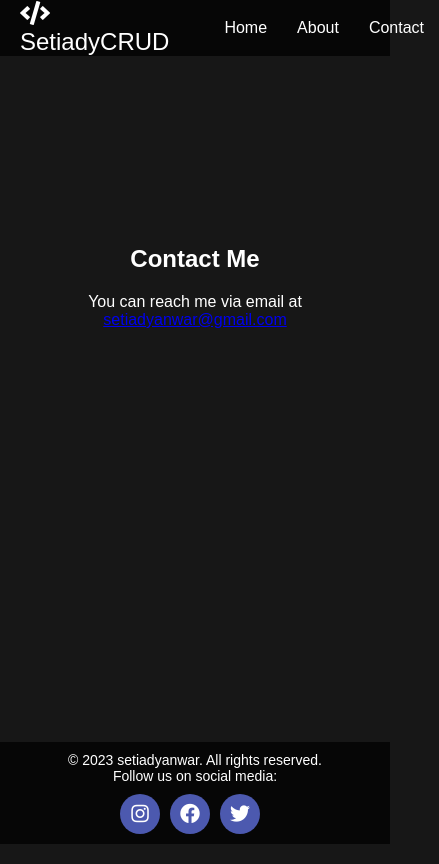
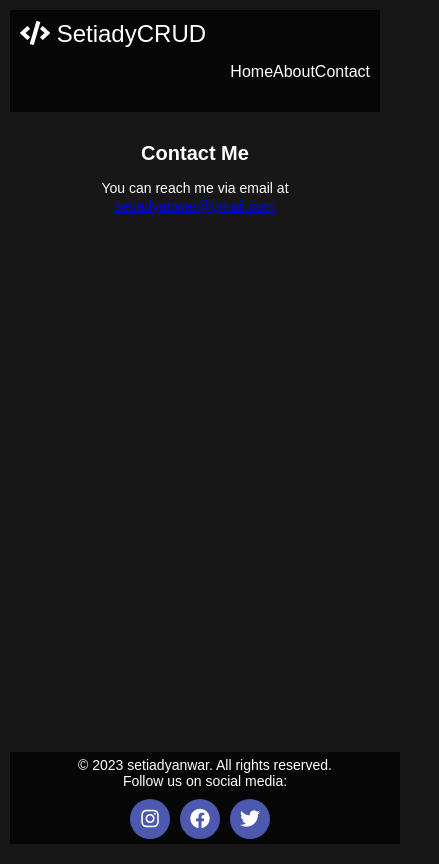
Before and after one commit to setiadyanwar/CRUDJS, a plain HTML site: page contact.html in a window 390 px wide. Shown: the whole page, 439 px wide, since content can reach past the window. Drawn offline with nearby package versions, Linux system fonts and the light colour scheme.

Commit message:
Update style.css

```diff
--- a/style.css
+++ b/style.css
@@ -358,3 +358,61 @@ section#about p {
   text-align: center;
   margin-top: 5cm;
 }
+
+/* Styling utama */
+/* ... */
+
+/* Media Query untuk tata letak responsif */
+@media screen and (max-width: 768px) {
+  body {
+    padding: 10px;
+  }
+
+  .navbar-container {
+    flex-direction: column;
+    align-items: flex-start;
+    padding: 10px;
+  }
+
+  .navbar-menu {
+    margin-top: 10px;
+    justify-content: flex-start;
+  }
+
+  .navbar-menu li {
+    margin: 5px 0;
+  }
+
+  #container {
+    margin-top: 50px;
+    margin-bottom: 50px;
+  }
+
+  footer {
+    padding: 5px 0;
+  }
+
+  section#about {
+    margin: 10px;
+    margin-top: 30px;
+  }
+
+  #contact {
+    margin-top: 30px;
+  }
+
+  #contact h1 {
+    font-size: 20px;
+    margin-bottom: 10px;
+  }
+
+  #contact p {
+    font-size: 14px;
+    line-height: 1.3;
+    margin-bottom: 10px;
+  }
+
+  #contact .email {
+    font-size: 14px;
+  }
+}
```
